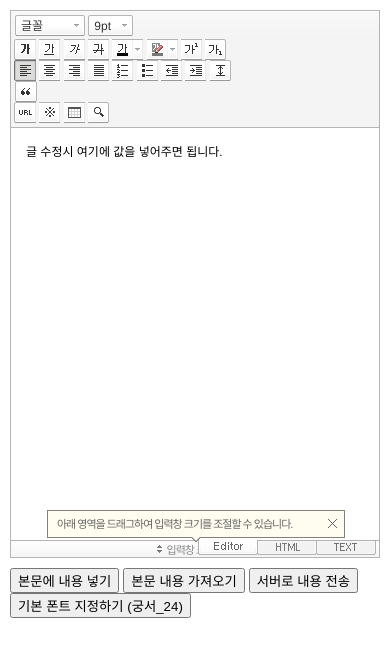
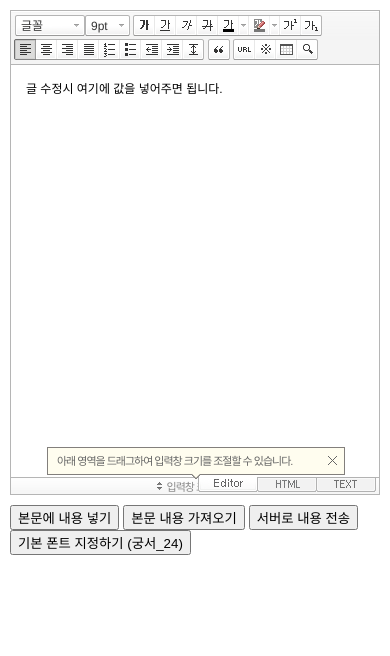
Before and after one commit to chunil1ho/chunilho, a website: page smarteditor2/index.html in a window 390 px wide. Drawn offline with Linux system fonts and the light colour scheme.

Commit message:
Update smart_editor2.css

```diff
--- a/smarteditor2/css/ko_KR/smart_editor2.css
+++ b/smarteditor2/css/ko_KR/smart_editor2.css
@@ -199,65 +199,19 @@ body,#smart_editor2,#smart_editor2 p,#smart_editor2 h1,#smart_editor2 h2,#smart_
 #smart_editor2 .se2_text_tool .se2_text_tool_more span.tool_bg{background:none}
 #smart_editor2 .se2_text_tool .hover .se2_text_tool_more{background-position:-13px -41px}
 #smart_editor2 .se2_text_tool .active .se2_text_tool_more{background-position:-26px -41px}
-/* 모바일 SmartEditor2 툴바 자동 줄바꿈 */
-@media screen and (max-width: 768px) {
-
-    #smart_editor2 {
-        width: 100% !important;
-        max-width: 100% !important;
-        box-sizing: border-box !important;
-    }
-
-    #smart_editor2 #smart_editor2_content {
-        width: 100% !important;
-        max-width: 100% !important;
-        box-sizing: border-box !important;
-    }
-
-    #smart_editor2 .se2_text_tool {
-        width: 100% !important;
-        box-sizing: border-box !important;
-        overflow: hidden !important;
-    }
-
-    #smart_editor2 .se2_text_tool > ul {
-        float: none !important;
-        display: inline-flex !important;
-        flex-wrap: wrap !important;
-        vertical-align: top !important;
-        white-space: normal !important;
-    }
-
-#smart_editor2 .se2_text_tool > ul > li {
-    float: none !important;
-    display: inline-block !important;
-    vertical-align: top !important;
-}
-
-    #smart_editor2 .se2_text_tool .se2_multy {
-        position: static !important;
-        float: none !important;
-    }
-}
 /* =========================================
    SmartEditor2 모바일 반응형
    ========================================= */
 
-#smart_editor2 {
-    width: 100% !important;
-    min-width: 100px !important;
-    max-width: 100% !important;
-    box-sizing: border-box !important;
-}
-
 @media screen and (max-width: 768px) {
 
+    /* 에디터 전체 */
     #smart_editor2 {
         width: 100% !important;
+        max-width: 100% !important;
         min-width: 0 !important;
-        max-width: 100% !important;
+        margin: 0 !important;
         box-sizing: border-box !important;
-        margin: 0 !important;
     }
 
     #smart_editor2 #smart_editor2_content {
@@ -267,31 +221,80 @@ body,#smart_editor2,#smart_editor2 p,#smart_editor2 h1,#smart_editor2 h2,#smart_
         box-sizing: border-box !important;
     }
 
+    /* 툴바 */
     #smart_editor2 .se2_text_tool {
+        display: flex !important;
+        flex-wrap: wrap !important;
+        align-items: flex-start !important;
+
         width: 100% !important;
         max-width: 100% !important;
         min-width: 0 !important;
-        box-sizing: border-box !important;
-        overflow: hidden !important;
-    }
 
-    #smart_editor2 .se2_text_tool > ul {
-        float: none !important;
-        display: block !important;
-        width: auto !important;
-        max-width: 100% !important;
-        margin-right: 3px !important;
-        padding-left: 1px !important;
-        white-space: nowrap !important;
+        height: auto !important;
+
+        overflow: visible !important;
+
         box-sizing: border-box !important;
     }
 
-    #smart_editor2 .se2_text_tool > ul:after {
-        content: "";
-        display: block;
-        clear: both;
+    /* 툴바 그룹 */
+    #smart_editor2 .se2_text_tool > ul {
+        float: none !important;
+
+        display: flex !important;
+        flex-wrap: wrap !important;
+        align-items: flex-start !important;
+
+        width: auto !important;
+        max-width: 100% !important;
+        min-width: 0 !important;
+
+        margin-right: 3px !important;
+        padding-left: 1px !important;
+
+        white-space: normal !important;
+
+        box-sizing: border-box !important;
+
+        position: relative !important;
+        z-index: 1 !important;
     }
 
+    /* 버튼 */
+    #smart_editor2 .se2_text_tool > ul > li {
+        float: none !important;
+        display: block !important;
+        flex: 0 0 auto !important;
+        position: relative !important;
+    }
+
+    /* 열린 메뉴가 있는 그룹을 최상단으로 */
+    #smart_editor2 .se2_text_tool > ul:has(li.active) {
+        position: relative !important;
+        z-index: 9999 !important;
+    }
+
+    /* 열린 버튼 */
+    #smart_editor2 .se2_text_tool li.active {
+        position: relative !important;
+        z-index: 10000 !important;
+    }
+
+    /* 모든 팝업 */
+    #smart_editor2 .se2_text_tool .se2_layer {
+        z-index: 10001 !important;
+    }
+
+    /* 다중 메뉴 */
+    #smart_editor2 .se2_text_tool .se2_multy {
+        position: static !important;
+        float: none !important;
+        max-width: 100% !important;
+        box-sizing: border-box !important;
+    }
+
+    /* 글꼴 그룹 */
     #smart_editor2 .se2_text_tool > ul.se2_font_type {
         margin-bottom: 3px !important;
     }
@@ -300,14 +303,7 @@ body,#smart_editor2,#smart_editor2 p,#smart_editor2 h1,#smart_editor2 h2,#smart_
         margin-left: 0 !important;
     }
 
-    #smart_editor2 .se2_text_tool .se2_multy {
-        position: static !important;
-        float: none !important;
-        width: auto !important;
-        max-width: 100% !important;
-        box-sizing: border-box !important;
-    }
-
+    /* 입력 영역 */
     #smart_editor2 .se2_input_area {
         width: 100% !important;
         max-width: 100% !important;
```
